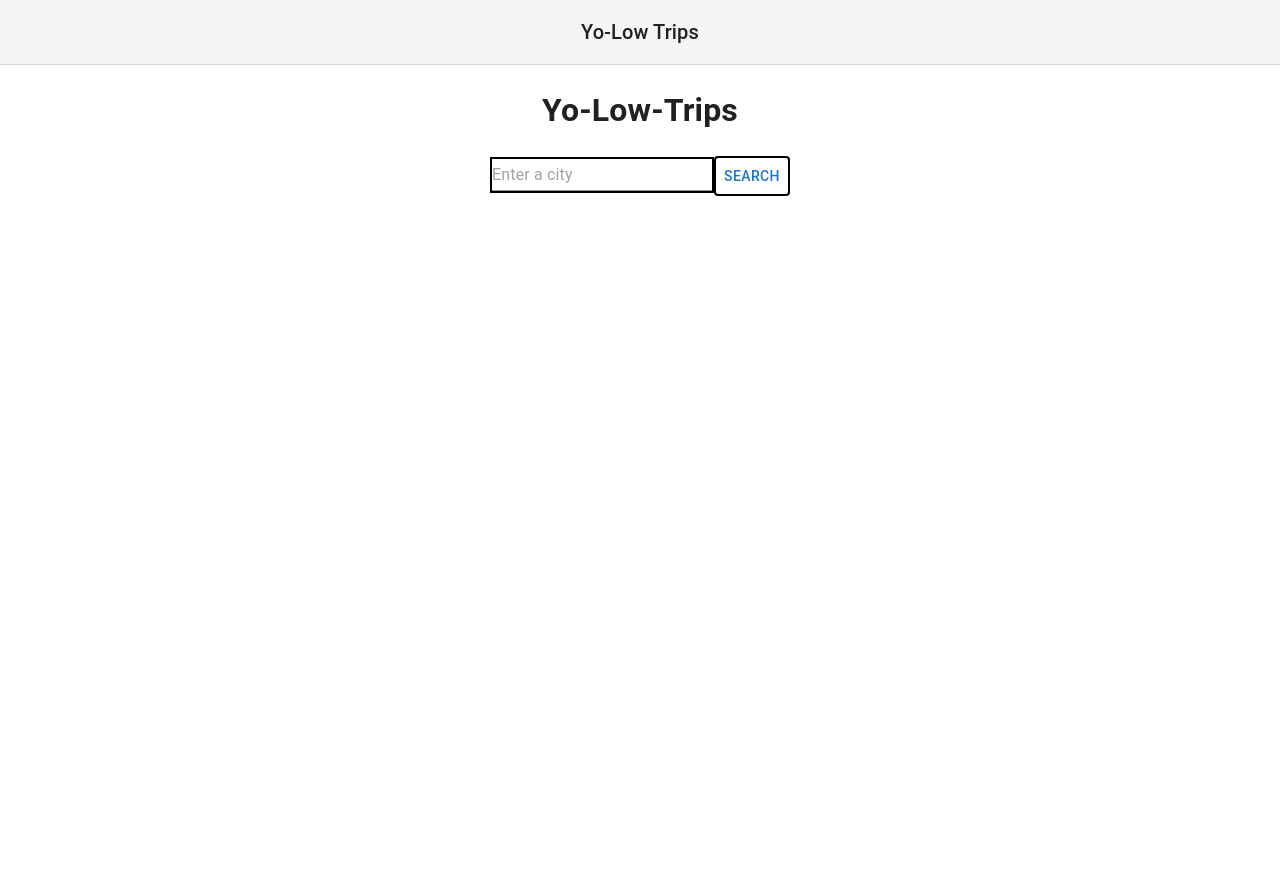
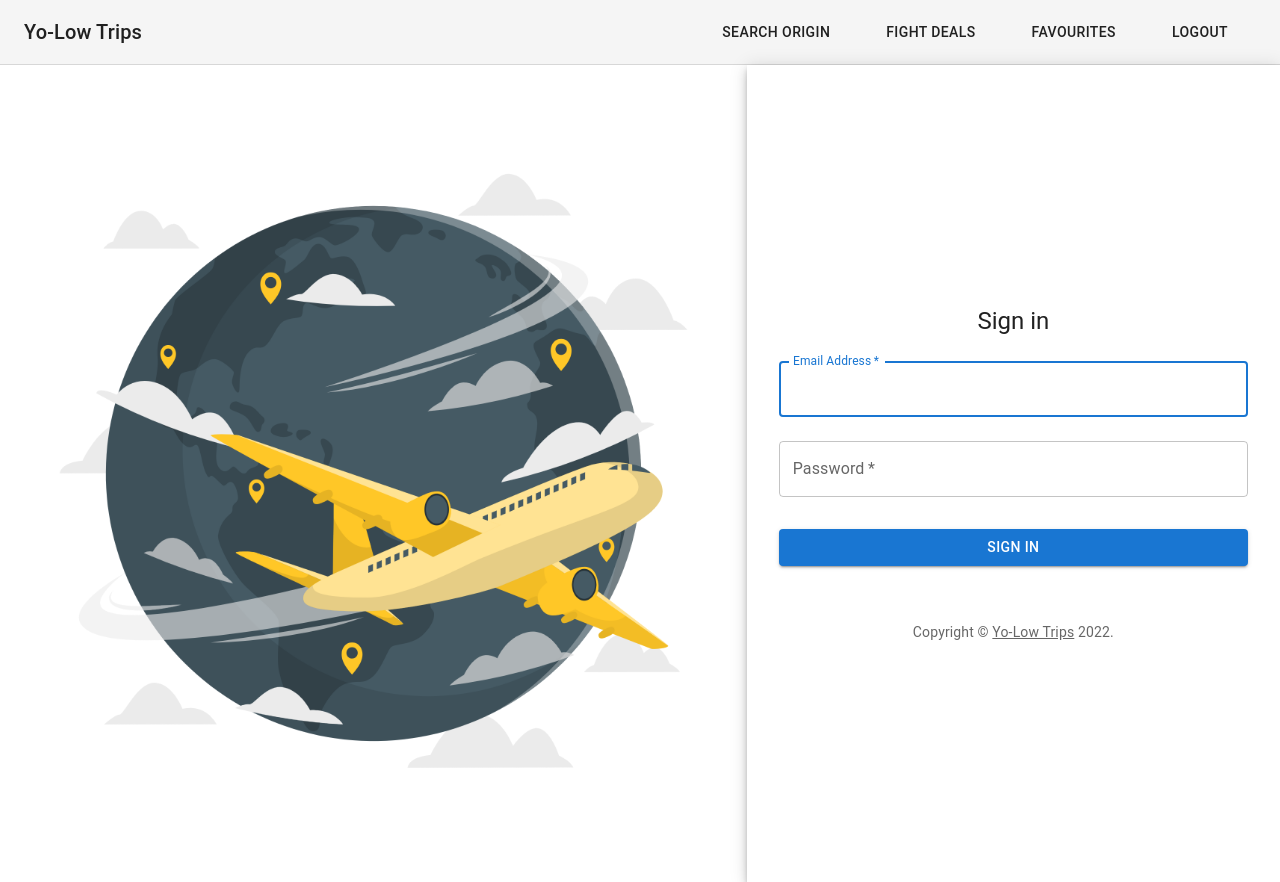
Before and after one commit to Charlesdigital/Yo-Low-Trips, a React (Create React App) app in the folder frontend/: page / in a window 1280 px wide. Before the commit the page ends 800 px from the top, so only its background shows below. Built offline with nearby package versions, Linux system fonts and the light colour scheme; sample sign-in values are in the browser's storage.

Commit message:
fix navbar links bug and reorganize React route paths

```diff
--- a/frontend/src/App.css
+++ b/frontend/src/App.css
@@ -1,4 +1,4 @@
-
+/*
 
 .App {
   text-align: center;
@@ -37,4 +37,4 @@
   to {
     transform: rotate(360deg);
   }
-}
+} */
--- a/frontend/src/App.js
+++ b/frontend/src/App.js
@@ -1,5 +1,5 @@
 /* Root/ Parent component */
-import { useState } from "react";
+import { useState, useEffect } from "react";
 import "./App.css";
 
 import {
@@ -26,6 +26,7 @@ function App() {
     // password: "",
   );
 
+
   const [code, setCode] = useState("");
 
   const flightCode = (flightId) => {
@@ -33,6 +34,13 @@ function App() {
     setCode(flightId === "" ?  "" : flightId)
   }
 
+  useEffect(()=> {
+   const currentUser = localStorage.getItem("YoLowUser");
+   if (currentUser) {
+     setUser(JSON.parse(currentUser));
+   }
+
+  },[])
   // console.log("THIS IS FLIGHT CODE DATA INITIAL STATE", code);
 
   //  for each flight data item
@@ -50,14 +58,14 @@ function App() {
         <div className="content">
           <Switch>
             {/* all routes goes inside switch component */}
-            <Route exact path="/">
+            <Route exact path="/search">
               {/* homepage */}
               <InputCity
                 code={code}
                 setcode={setCode}
               />
             </Route>
-            <Route exact path="/login">
+            <Route exact path="/">
               <Login setUser={setUser} />
             </Route>
             <Route exact path={`/flights/:id`}>
--- a/frontend/src/components/Login.jsx
+++ b/frontend/src/components/Login.jsx
@@ -1,6 +1,5 @@
 import React, { useState } from "react";
 import PropTypes from "prop-types";
-// import { BrowserRouter as Router, Route } from "react-router-dom";
 import { useHistory } from "react-router-dom";
 import axios from "axios";
 
@@ -11,7 +10,6 @@ import Link from '@mui/material/Link';
 import Paper from '@mui/material/Paper';
 import Box from '@mui/material/Box';
 import Grid from '@mui/material/Grid';
-// import LockOutlinedIcon from '@mui/icons-material/LockOutlined';
 import Typography from '@mui/material/Typography';
 import { createTheme, ThemeProvider } from '@mui/material/styles';
 
@@ -61,7 +59,7 @@ export default function Login({ setUser }) {
     evt.preventDefault();
     login({ email, password });
     // setUser(user);
-    history.push('/'); // redirects to flights screen after successful login
+    history.push('/search'); // redirects to flights screen after successful login
   }
 
   return (
--- a/frontend/src/components/Navbar.jsx
+++ b/frontend/src/components/Navbar.jsx
@@ -1,5 +1,5 @@
 import React from "react";
-import { useHistory } from "react-router-dom";
+import { Link, useHistory } from "react-router-dom";
 
 /*** material-ui core components ***/
 import AppBar from '@mui/material/AppBar';
@@ -8,8 +8,8 @@ import CssBaseline from '@mui/material/CssBaseline';
 
 import Toolbar from '@mui/material/Toolbar';
 import Typography from '@mui/material/Typography';
-import Link from '@mui/material/Link';
 import GlobalStyles from '@mui/material/GlobalStyles';
+import { Button } from "@mui/material";
 
 
 export default function Navbar({user, setUser, code}) {
@@ -20,7 +20,7 @@ export default function Navbar({user, setUser, code}) {
   const handleLogout = async evt => {
     setUser(null);
     localStorage.removeItem("YoLowUser")
-    history.push("/login");
+    history.push("/");
   }
 
   return (
@@ -39,44 +39,47 @@ export default function Navbar({user, setUser, code}) {
         </Typography>
           <nav>
             { user &&
-              <Link
+              <Button
                 variant="button"
                 color="text.primary"
-                to="/"
+                component={Link}
+                to="/search"
                 sx={{ my: 1, mx: 1.5 }}
               >
                 Search Origin
-              </Link>
+              </Button>
             }
             { user &&
-              <Link
+              <Button
                 variant="button"
                 color="text.primary"
+                component={Link}
                 to={`/flights/${code}`}
                 sx={{ my: 1, mx: 1.5 }}
               >
                 Fight Deals
-              </Link>
+              </Button>
             }
             { user &&
-              <Link
+              <Button
                 variant="button"
                 color="text.primary"
+                component={Link}
                 to="/favourites"
                 sx={{ my: 1, mx: 1.5 }}
               >
                 Favourites
-              </Link>
+              </Button>
             }
             { user &&
-              <Link
+              <Button
                 variant="button"
                 color="text.primary"
                 onClick={handleLogout}
                 sx={{ my: 1, mx: 1.5 }}
               >
                 Logout
-              </Link>
+              </Button>
             }
           </nav>
         </Toolbar>
```
